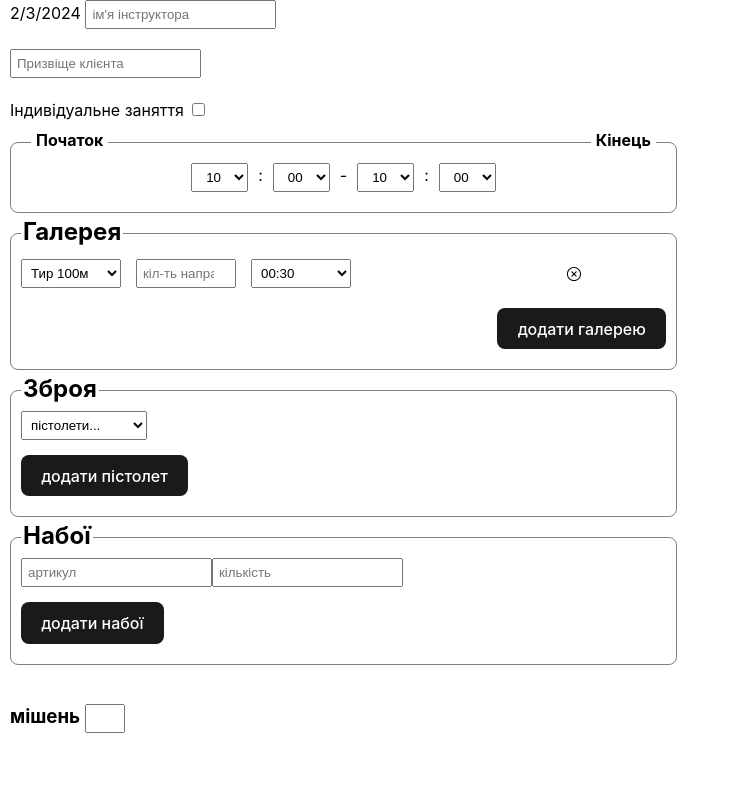
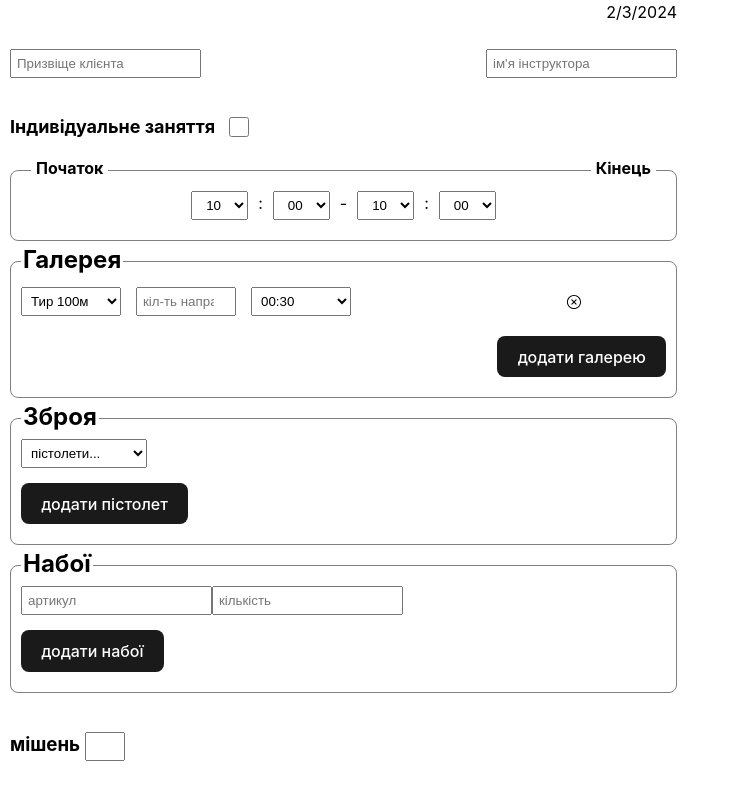
Before and after one commit to Andrew-devcoder/steel-argument, a React (Vite) app: page / in a window 1280 px wide. Shown: the top 791 px of the page, without its empty margins (0-730 px from the left). Built offline with nearby package versions, Linux system fonts and the light colour scheme.

Commit message:
add style

```diff
--- a/src/components/form/Form.jsx
+++ b/src/components/form/Form.jsx
@@ -7,18 +7,17 @@ import { useState } from "react";
 
 import { TimePicker } from "../../components/time-picker/TimePicker";
 import { Gallery } from "../gallery/Gallery";
+import { Header } from "../header/Header";
 
 
 
 const Form = () => {
-	const date = new Date()
-	const year = date.getFullYear()
-	const month = date.getMonth() + 1
-	const day = date.getDate()
 
-	const dateToday = day + '/' + month + '/' + year
 
-	const [finishTime, setFinishTime] = useState('')
+	const handleSubmit = (e) => {
+		e.preventDefault()
+		console.log(name)
+	}
 
 	const handlePrint = () => {
 		// const timeOverH = date.getHours()
@@ -27,28 +26,14 @@ const Form = () => {
 		// setFinishTime(timeOver)
 
 		window.print()
+
 	}
-
-	const [name, setName] = useState('')
-
-	const handleSubmit = (e) => {
-		e.preventDefault()
-		console.log(name)
-	}
-
 	return (
 		<>
 			<div className={style.container}>
 				<form onSubmit={handleSubmit}>
 
-					<div>{dateToday} {finishTime}   <input type="text" placeholder="ім'я інструктора" /></div>
-
-					<div><input placeholder="Призвіще клієнта" type="text" value={name} onChange={(e) => setName(e.target.value)} /></div>
-
-					<div>
-						<label htmlFor="individually">Індивідуальне заняття </label>
-						<input type="checkbox" id="individually" />
-					</div>
+					<Header />
 
 					<TimePicker />
 
--- /dev/null
+++ b/src/components/header/Header.jsx
@@ -0,0 +1,34 @@
+
+import { useState } from "react";
+import style from "./Header.module.scss"
+
+const { dateDisplay, bio, checkbox } = style
+
+const Header = () => {
+
+	const date = new Date()
+	const year = date.getFullYear()
+	const month = date.getMonth() + 1
+	const day = date.getDate()
+
+	const dateToday = day + '/' + month + '/' + year
+
+	const [name, setName] = useState('')
+
+	return (
+		<>
+			<div className={dateDisplay}>{dateToday}</div>
+
+			<div className={bio}><input placeholder="Призвіще клієнта" type="text" value={name} onChange={(e) => setName(e.target.value)} />
+				<input type="text" placeholder="ім'я інструктора" /></div>
+
+			<div className={checkbox}>
+				<label htmlFor="individually">Індивідуальне заняття </label>
+				<input type="checkbox" id="individually" />
+			</div>
+
+		</>
+	)
+};
+
+export { Header }
--- /dev/null
+++ b/src/components/header/Header.module.scss
@@ -0,0 +1,31 @@
+.dateDisplay {
+    margin-left: auto;
+    width: max-content;
+}
+
+.bio {
+    display: flex;
+    flex-direction: row;
+    justify-content: space-between;
+
+    padding: 5px 0;
+}
+
+.checkbox {
+    display: flex;
+    flex-direction: row;
+    align-items: center;
+    gap: 10px;
+
+    padding: 10px 0;
+    font-weight: 700;
+
+    & label {
+        font-size: 18px;
+    }
+
+    & input {
+        width: 20px;
+        height: 20px;
+    }
+}
```
